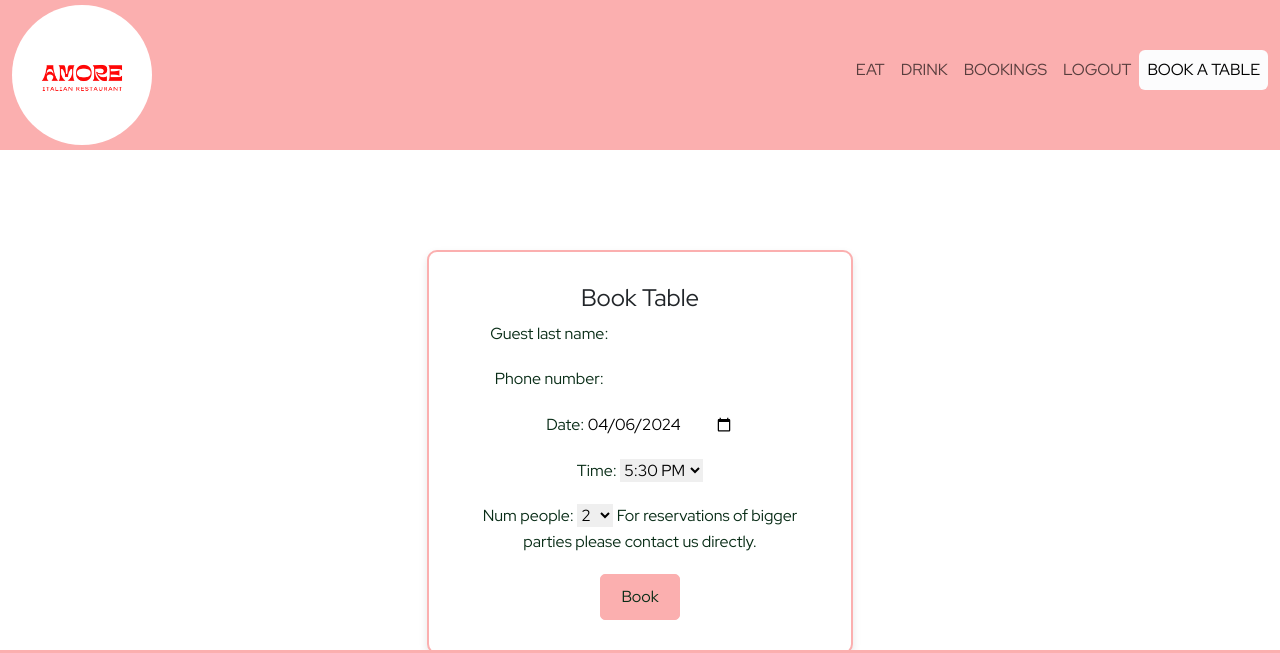
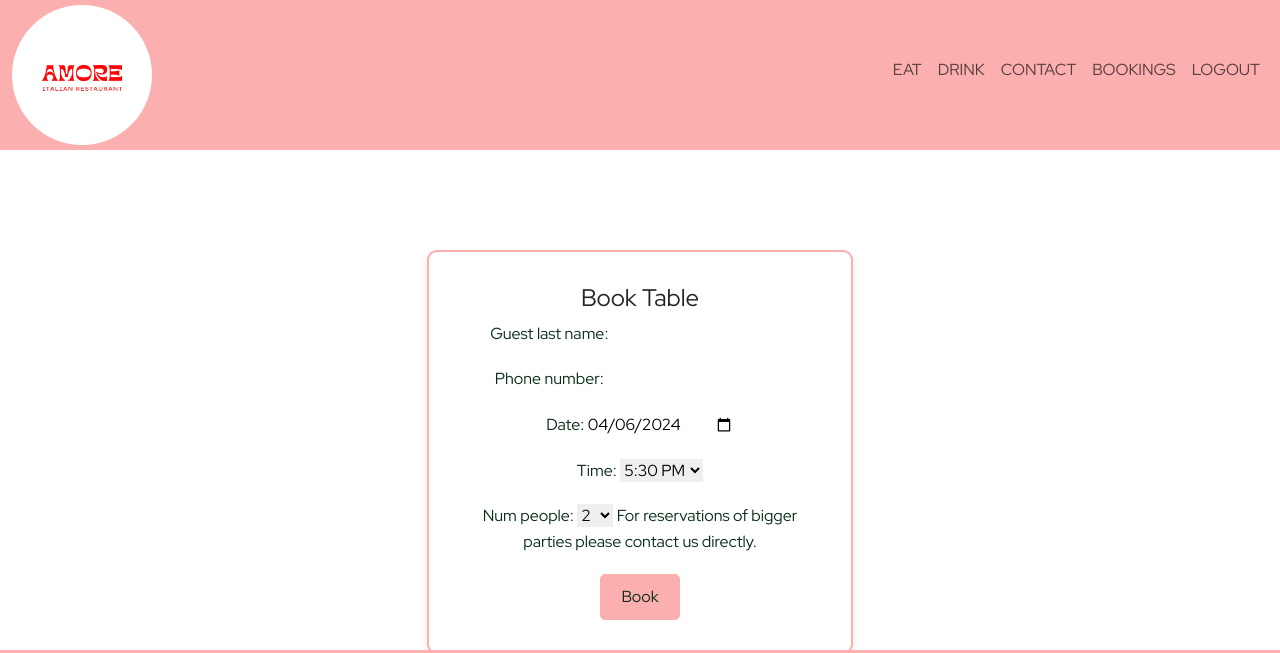
Before and after one commit to Maximiliane-K/ristorante-amore, a Django app: page /table_bookings/ in a window 1280 px wide. Shown: the top 653 px of the page. Run offline with Django 3.2, Linux system fonts and the light colour scheme; the visitor is signed in with stand-in values (Sample User, id 1); some libraries are stand-ins or nearby versions.

Commit message:
Refactor navbar links

```diff
--- a/templates/base.html
+++ b/templates/base.html
@@ -50,9 +50,9 @@
           {% if user.is_authenticated %}
             <li class="nav-item"><a class="nav-link" aria-current="page" href="{% url 'restaurant:food' %}">EAT</a></li>
             <li class="nav-item"><a class="nav-link" aria-current="page" href="{% url 'restaurant:drinks' %}">DRINK</a></li>
+            <li class="nav-item"><a class="nav-link" aria-current="page" href="{% url 'restaurant:contact' %}">CONTACT</a></li>
             <li class="nav-item"><a class="nav-link" aria-current="page" href="{% url 'bookings:view_bookings' %}">BOOKINGS</a></li>
             <li class="nav-item"><a class="nav-link" aria-current="page" href="{% url 'bookings:logout' %}">LOGOUT</a></li>
-            <li class="nav-item bg-light-subtle rounded"><a class="nav-link active btn" aria-current="page" href="{% url 'bookings:table_bookings' %}">BOOK A TABLE</a></li>
           {% else %}
             <li class="nav-item"><a class="nav-link" aria-current="page" href="{% url 'restaurant:food' %}">EAT</a></li>
             <li class="nav-item"><a class="nav-link" aria-current="page" href="{% url 'restaurant:drinks' %}">DRINK</a></li>
```
